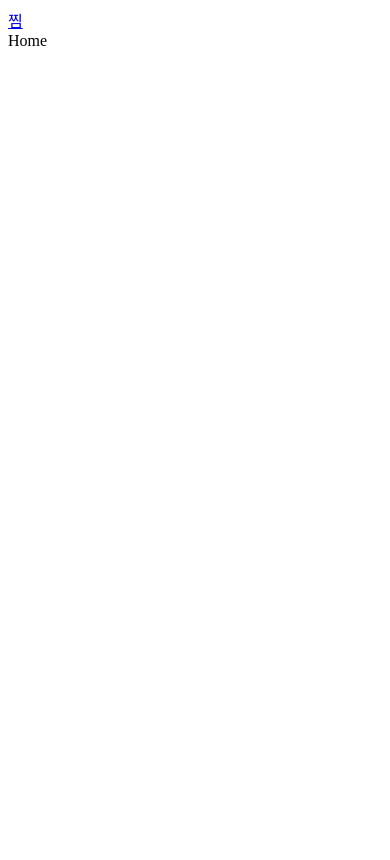
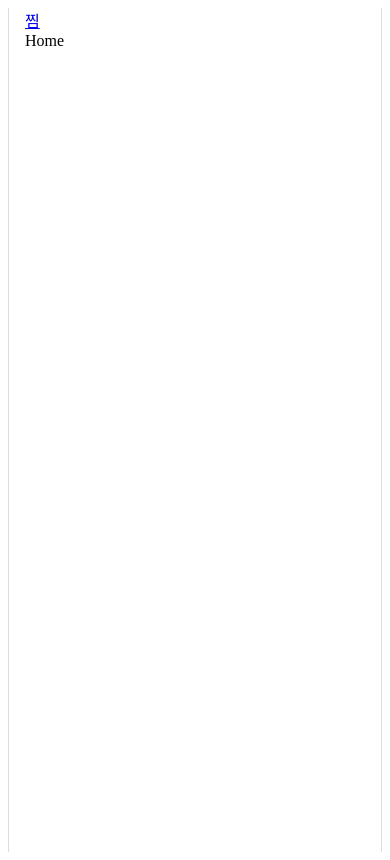
Before and after one commit to gotogether-s/gotogether-s, a Next.js app: page / in a window 390 px wide. Built offline with nearby package versions, Linux system fonts and the light colour scheme.

Commit message:
#8 design: Create mobile layout and Add height, border

```diff
--- a/components/Layout/Layout.module.scss
+++ b/components/Layout/Layout.module.scss
@@ -0,0 +1,6 @@
+.container {
+	border-left: 1px solid #ddd;
+	border-right: 1px solid #ddd;
+	min-height: 100vh;
+	height: 100%;
+}
--- a/components/Layout/index.tsx
+++ b/components/Layout/index.tsx
@@ -1,11 +1,14 @@
+import { Container } from '@mui/system'
 import Nav from '../Nav'
 import style from './Layout.module.scss'
 
 const Layout = ({ children }: any) => {
   return (
     <>
-      <Nav />
-      <div>{children}</div>
+      <Container maxWidth="sm" className={style.container}>
+        <Nav />
+        <div>{children}</div>
+      </Container>
     </>
   )
 }
```
